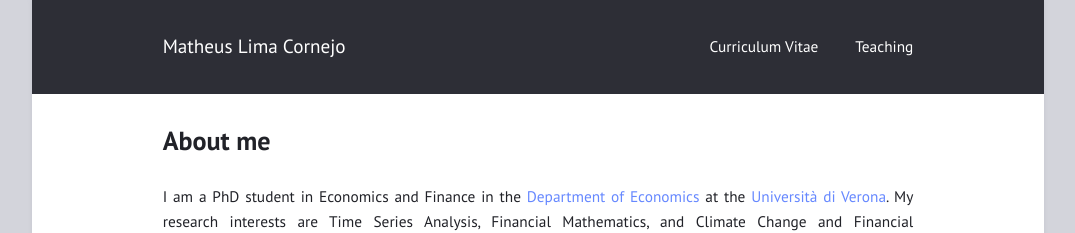
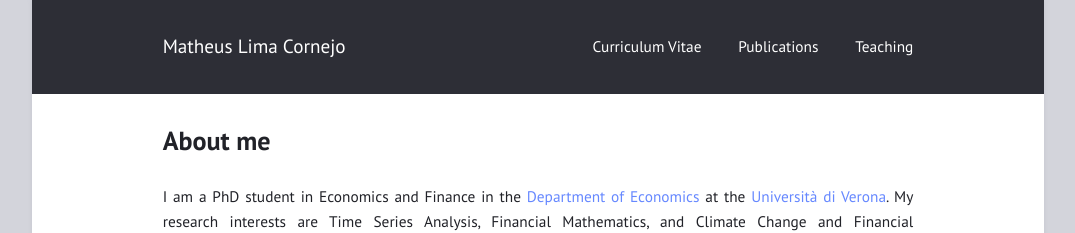
Before and after one commit to limacornejo/limacornejo.github.io, a Jekyll site: the page built from index.md, in a window 1280 px wide. Shown: the top 233 px of the page, without its empty margins (102-1177 px from the left). Built offline with Jekyll 4.4.1, drawn with Linux system fonts in a browser that asks for light colours.

Commit message:
Update _config.yml

```diff
--- a/_config.yml
+++ b/_config.yml
@@ -19,6 +19,7 @@ navigation:                # accepts {file, title, url, icon, sidebaricon}
   #- {file: "index.html"}
   #- {file: "README.md"}
   - {title: "Curriculum Vitae", file: "404.html"}
+  - {title: "Publications", file: "404.html"}
   - {title: "Teaching", file: "404.html"}
 
 external:                  # shows a footer with social links - for available icons see fontawesome.com/icons
```
